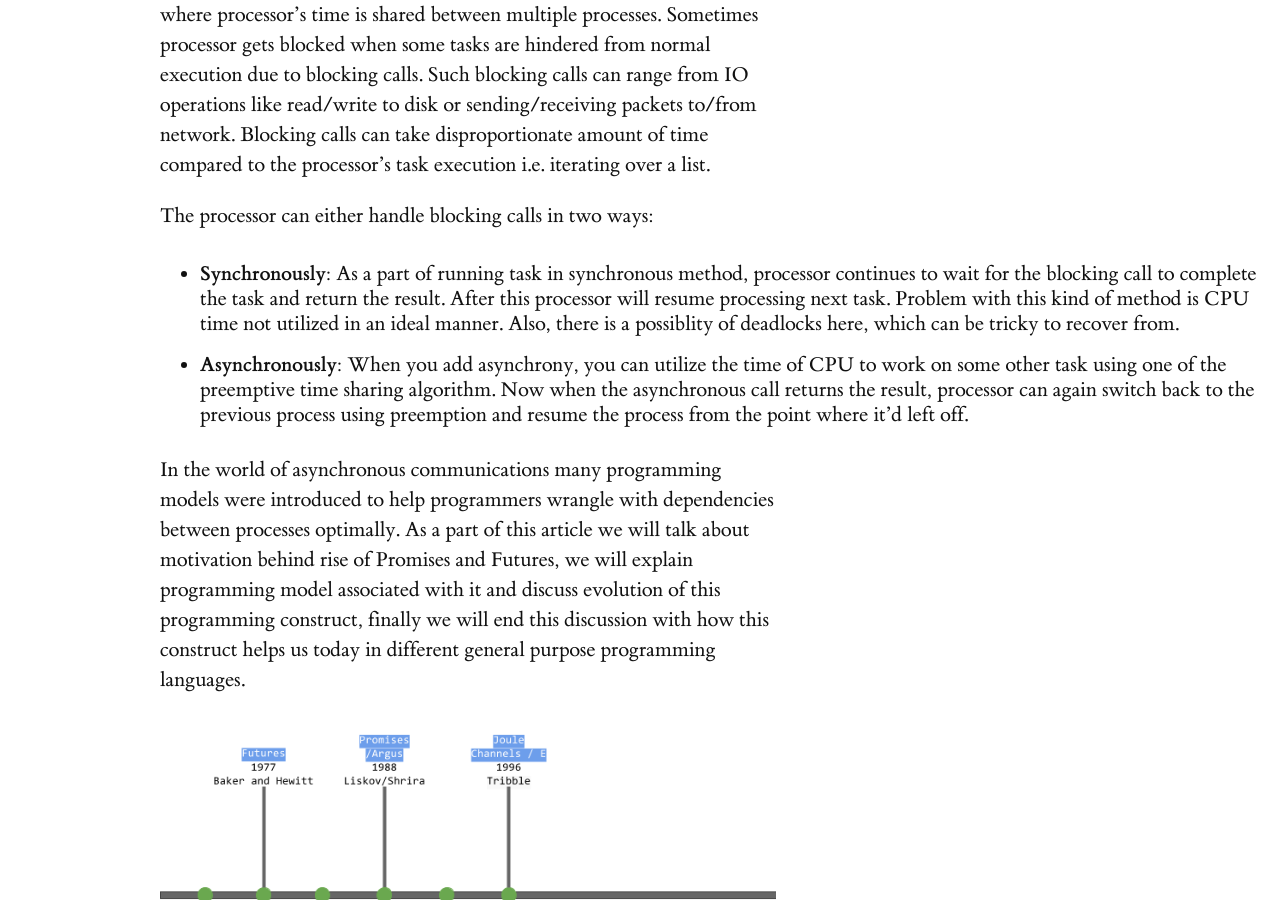
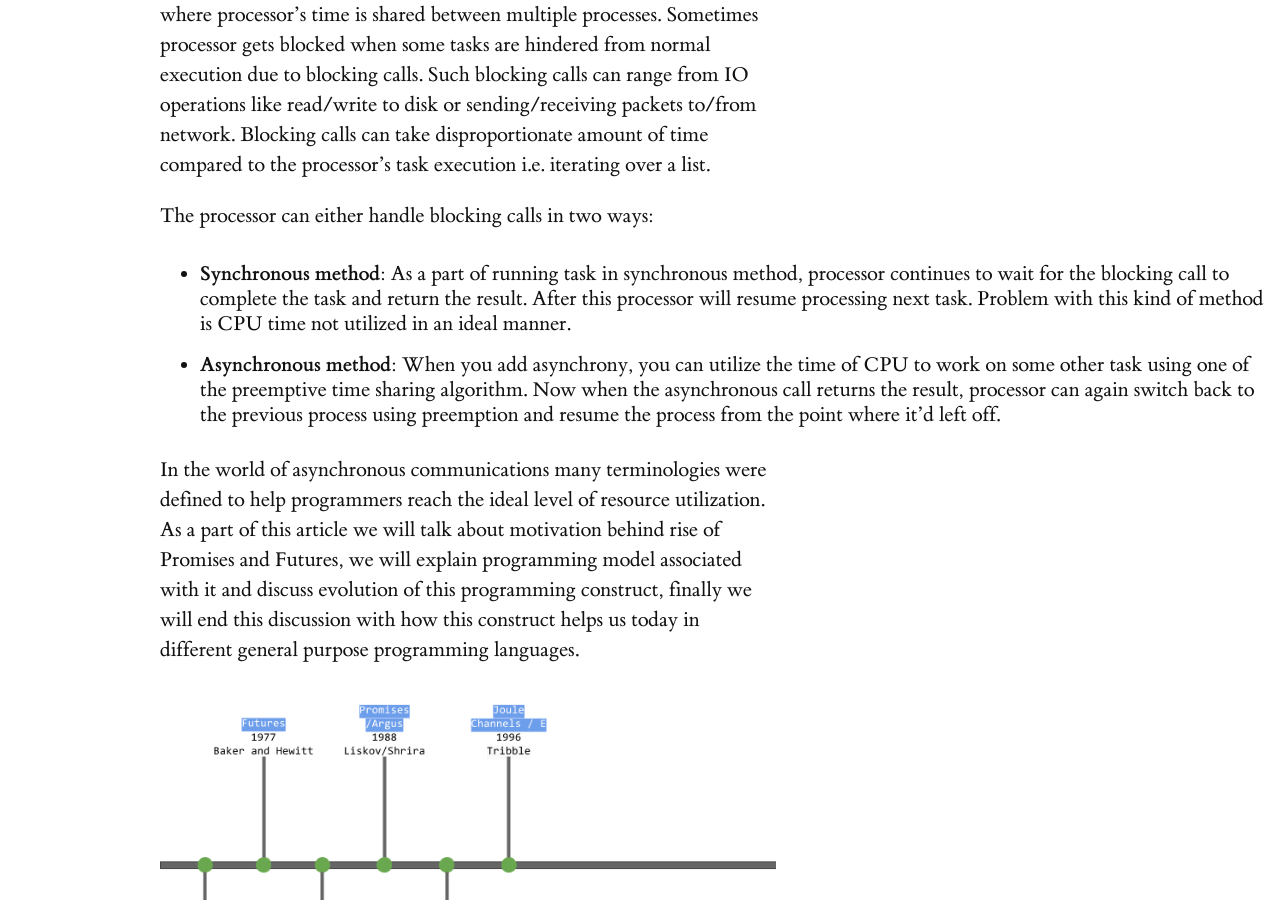
Before and after one commit to heathermiller/dist-prog-book, a Jekyll site: the page built from chapter/2/futures.md, in a window 1280 px wide and 900 px high, scrolled down 635 px. Built offline with Jekyll 4.4.1, drawn with Linux system fonts in a browser that asks for light colours; some web fonts are replaced; some of the changed text lies outside the part shown.

Commit message:
Update futures.md

````diff
--- a/chapter/2/futures.md
+++ b/chapter/2/futures.md
@@ -10,10 +10,10 @@
 
 
 The processor can either handle blocking calls in two ways:
-- **Synchronously**: As a part of running task in synchronous method, processor continues to wait for the blocking call to complete the task and return the result. After this processor will resume processing next task. Problem with this kind of method is CPU time not utilized in an ideal manner. Also, there is a possiblity of deadlocks here, which can be tricky to recover from.
-- **Asynchronously**: When you add asynchrony, you can utilize the time of CPU to work on some other task using one of the preemptive time sharing algorithm. Now when the asynchronous call returns the result, processor can again switch back to the previous process using preemption and resume the process from the point where it’d left off.
+- **Synchronous method**: As a part of running task in synchronous method, processor continues to wait for the blocking call to complete the task and return the result. After this processor will resume processing next task. Problem with this kind of method is CPU time not utilized in an ideal manner.
+- **Asynchronous method**: When you add asynchrony, you can utilize the time of CPU to work on some other task using one of the preemptive time sharing algorithm. Now when the asynchronous call returns the result, processor can again switch back to the previous process using preemption and resume the process from the point where it’d left off.
 
-In the world of asynchronous communications many programming models were introduced to help programmers wrangle with dependencies between processes optimally. As a part of this article we will talk about motivation behind rise of Promises and Futures, we will explain programming model associated with it and discuss evolution of this programming construct, finally we will end this discussion with how this construct helps us today in different general purpose programming languages.
+In the world of asynchronous communications many terminologies were defined to help programmers reach the ideal level of resource utilization. As a part of this article we will talk about motivation behind rise of Promises and Futures, we will explain programming model associated with it and discuss evolution of this programming construct, finally we will end this discussion with how this construct helps us today in different general purpose programming languages.
 
 
 <figure class="main-container">
@@ -53,7 +53,7 @@
 #Different Definitions
 
 
-Future, promise, Delay or Deferred generally refer to same synchronisation mechanism where an object acts as a proxy for a yet unknown result. When the result is discovered, promises hold some code which then gets executed.
+Future, promise, Delay or Deferred generally refer to same synchronisation mechanism where an object acts as a proxy for a yet unknown result. When the result is discovered, promises hold some code which then gets executed. The definitions have changed a little over the years but the idea remained the same.
 
 
 In some languages however, there is a subtle difference between what is a Future and a Promise.
@@ -83,7 +83,7 @@
 
 ## Fork-Join
 
-Doing things in parallel is usually an effective way of doing things in modern systems. The systems are getting more and more capable of running more than one things at once, and the latency associated with doing things in a distributed environment is not going away anytime soon. Inside the JVM, threads are a basic unit of concurrency. Threads are independent, heap-sharing execution contexts. Threads are generally considered to be lightweight when compared to a process, and can share both code and data. The cost of context switching between threads is cheaper than what it is between processes. But, even if we claim that threads are lightweight, the cost of creation and destruction of threads in a long running threads can add up to something significant. A practical way is address this problem is to manage a pool of worker threads.
+Doing things in parallel is usually an effective way of doing things in modern systems. The systems are getting more and more capable of running more than one things at once, and the latency associated with doing things in a distributed environment is not going away anytime soon. Inside the JVM, threads are a basic unit of concurrency. Threads are independent, heap-sharing execution contexts. Threads are generally considered to be lightweight when compared to a process, and can share both code and data. The cost of context switching between threads is cheap. But, even if we claim that threads are lightweight, the cost of creation and destruction of threads in a long running threads can add up to something significant. A practical way is address this problem is to manage a pool of worker threads.
 
 
 In Java executor is an object which executes the Runnable tasks. Executors provides a way of abstracting out how the details of how a task will actually run. These details, like selecting a thread to run the task, how the task is scheduled are managed by the object implementing the Executor interface. Threads are an example of a Runnable in java. Executors can be used instead of creating a thread explicitly.
@@ -104,15 +104,27 @@
 Scala futures api expects an ExecutionContext to be passed along. This parameter is implicit, and usually ExecutionContext.global. An example :
 
 
-<figure class="main-container">
-  <img src="./2.png" alt="timeline" />
-</figure>
+```scala
+implicit val ec = ExecutionContext.global
+val f : Future[String] = Future { “hello world” }
+```
 
 In this example, the global execution context is used to asynchronously run the created future.  Taking another example,
 
-<figure class="main-container">
-  <img src="./3.png" alt="timeline" />
-</figure>
+
+```scala
+implicit val ec = ExecutionContext.global
+
+val f = Future {
+  Http("http://api.fixed.io/latest?base=USD").asString
+}
+
+f.onComplete {
+  case success(response) => println(response.body)
+  case Failure(t) => println(t)
+}
+```
+
 
 It is generally a good idea to use callbacks with Futures, as the value may not be available when you want to use it.
 
@@ -122,7 +134,6 @@
 
 
 ForkJoinPool is ideal for many small computations that spawn off and then come back together. Scala’s ForkJoinPool requires the tasks submitted to it to be a ForkJoinTask. The tasks submitted to the global ExecutionContext is quietly wrapped inside a ForkJoinTask and then executed. ForkJoinPool also supports a possibly blocking task, using ManagedBlock method which creates a spare thread if required to ensure that there is sufficient parallelism if the current thread is blocked. To summarize, ForkJoinPool is an really good general purpose ExecutionContext, which works really well in most of the scenarios.
-
 
 
 ## Event Loops
@@ -245,16 +256,35 @@
 
 In a synchronous programming model, the most logical way of handling errors is a try...catch block.
 
-<figure class="main-container">
-  <img src="./10.png" alt="timeline" />
-</figure>
+```javascript
 
+try{
+    do something1;
+    do something2;
+    do something3;
+    ...
+} catch ( exception ){
+    HandleException;
+}
+
+```
 
 Unfortunately, the same thing doesn’t directly translate to asynchronous code.
 
-<figure class="main-container">
-  <img src="./11.png" alt="timeline" />
-</figure>
+
+```javascript
+
+foo = doSomethingAsync();
+
+try{
+    foo();
+    // This doesn’t work as the error might not have been thrown yet
+} catch ( exception ){
+    handleException;
+}
+
+
+```
 
 In javascript world, some patterns emerged, most noticeably the error-first callback style, also adopted by Node. Although this works, but it is not very composable, and eventually takes us back to what is called callback hell. Fortunately, Promises come to the rescue.
 
@@ -276,10 +306,22 @@
 
 The same behavior can be written using catch block.
 
-<figure class="main-container">
-  <img src="./14.png" alt="timeline" />
-</figure>
 
+```scala
+
+work("")
+.then(work)
+.then(error)
+.then(work)
+.catch(handleError)
+.then(check);
+
+function check(data) {
+    console.log(data == "1123");
+    return Promise.resolve();
+}
+
+```
 
 #Futures and Promises in Action
 
````
Also changed, not shown: other parts of chapter/2/futures.md (+2 -2 lines).
